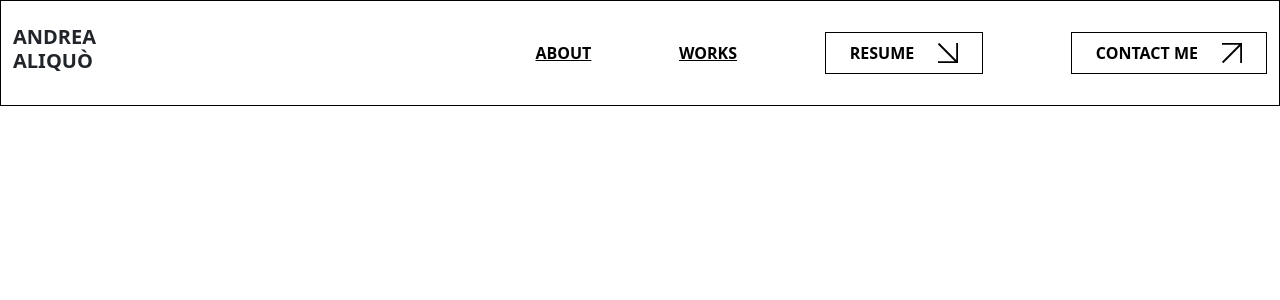
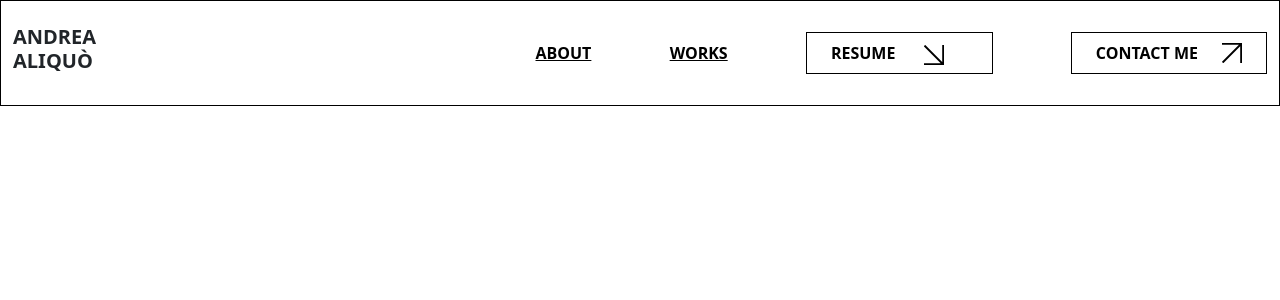
Before and after one commit to Drew0004/Portfolio-React, a React (Vite) app: page / in a window 1280 px wide. Shown: the top 300 px of the page. Built offline with nearby package versions, Linux system fonts and the light colour scheme.

Commit message:
Fix cv download

```diff
--- a/src/components/MyHeader.jsx
+++ b/src/components/MyHeader.jsx
@@ -1,7 +1,6 @@
 import { useState } from 'react'
 import { ArrowRightUp, ArrowRightDown, ArrowLeftUp, ArrowLeftDown } from '../assets/icons/AllIcons'
 import OffCanva from './OffCanva'
-
 
 const MyHeader = () => {
   return (
@@ -21,7 +20,9 @@ const MyHeader = () => {
                     </li>
                     <li className='d-lg-block d-none'>
                         <button className="my-btn px-4 py-2 d-flex align-items-center">
-                            <a href='/img/Andrea_Aliquò_Resume_.pdf' download="Andrea_Aliquò_Resume_.pdf" className='fw-bold text-decoration-none me-4 text-reset'>Resume</a> <ArrowRightDown width={'20px'} height={'20px'}/>
+                            <a href='/img/Andrea_Aliquò_Resume.pdf' download="Andrea_Aliquò_Resume.pdf" className='fw-bold text-decoration-none me-4 text-reset'>
+                                <span className='fw-bold me-4'>Resume</span> <ArrowRightDown width={'20px'} height={'20px'}/>
+                            </a>
                         </button>
                     </li>
                     <li className='d-lg-block d-none'>
--- a/src/components/OffCanva.jsx
+++ b/src/components/OffCanva.jsx
@@ -28,7 +28,7 @@ const OffCanva = () => {
                         </li>
                         <li className='dotted-border py-4'>
                             <button className="my-btn px-4 py-2 d-flex align-items-center">
-                                <a href='/img/Andrea_Aliquò_Resume_.pdf' download="Andrea_Aliquò_Resume_.pdf" className='fw-bold text-decoration-none me-4 text-reset'>Resume</a> <ArrowRightDown width={'20px'} height={'20px'}/>
+                                <a href='/img/Andrea_Aliquò_Resume.pdf' download="Andrea_Aliquò_Resume.pdf" className='fw-bold text-decoration-none me-4 text-reset'>Resume</a> <ArrowRightDown width={'20px'} height={'20px'}/>
                             </button>
                         </li>
                         <li className='dotted-border py-4'>
```
Also changed, not shown: 1 other file (tests, documents, lock files or other folders).
